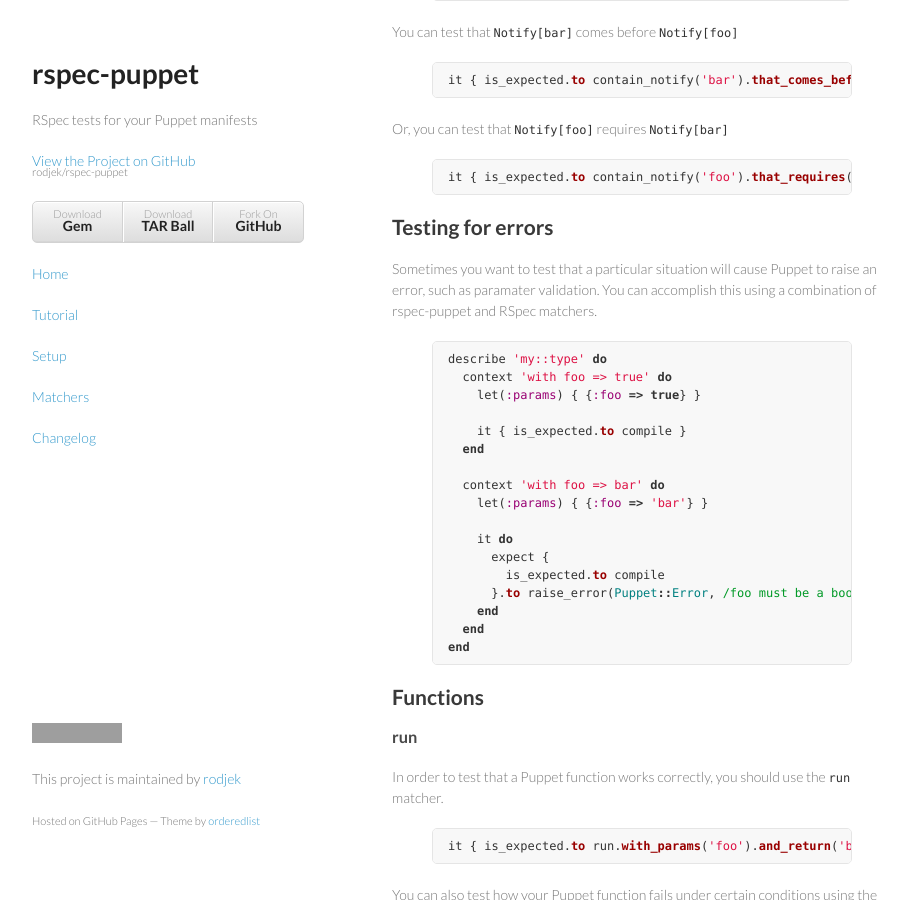
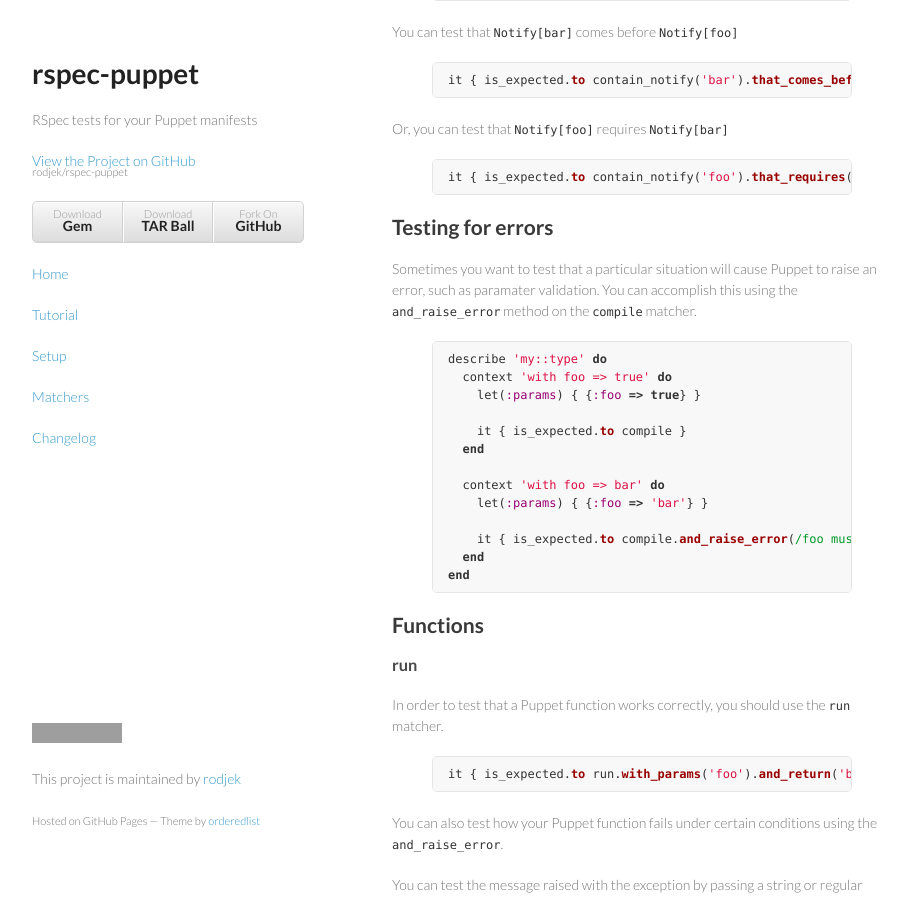
Before and after one commit to rodjek/rspec-puppet, a Jekyll site: the page built from matchers/index.md, in a window 1280 px wide and 900 px high, scrolled down 2996 px. Shown: the whole window, without its empty margins (178-1086 px from the left). Built offline with Jekyll 4.4.1, drawn with Linux system fonts in a browser that asks for light colours; our own code applies the rules of GitHub Pages for plain Markdown files; grey boxes are pictures that could not be loaded.

Commit message:
Update documentation with compile.and_raise_error example
Fixes #232

```diff
--- a/matchers/index.md
+++ b/matchers/index.md
@@ -172,7 +172,7 @@
 ## Testing for errors
 Sometimes you want to test that a particular situation will cause Puppet to
 raise an error, such as paramater validation.  You can accomplish this using
-a combination of rspec-puppet and RSpec matchers.
+the `and_raise_error` method on the `compile` matcher.
 
 {% highlight ruby %}
 describe 'my::type' do
@@ -185,11 +185,7 @@
   context 'with foo => bar' do
     let(:params) { {:foo => 'bar'} }
 
-    it do
-      expect {
-        is_expected.to compile
-      }.to raise_error(Puppet::Error, /foo must be a boolean/)
-    end
+    it { is_expected.to compile.and_raise_error(/foo must be a boolean/) }
   end
 end
 {% endhighlight %}
```
